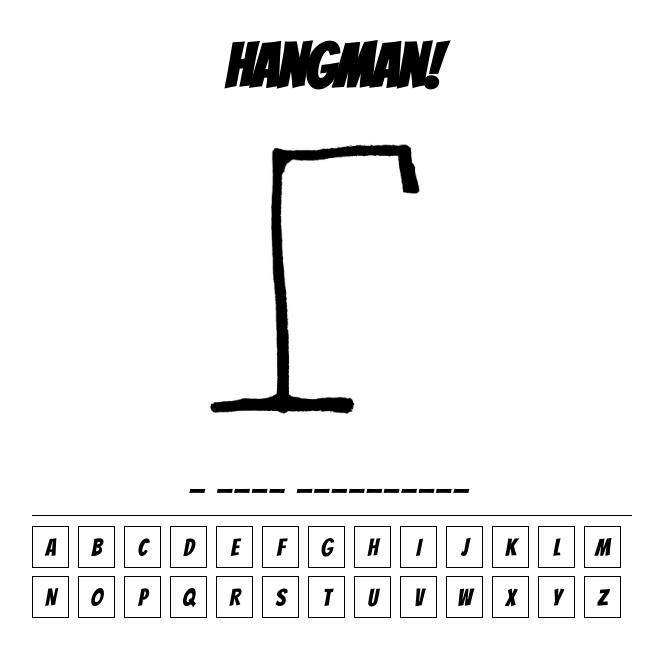
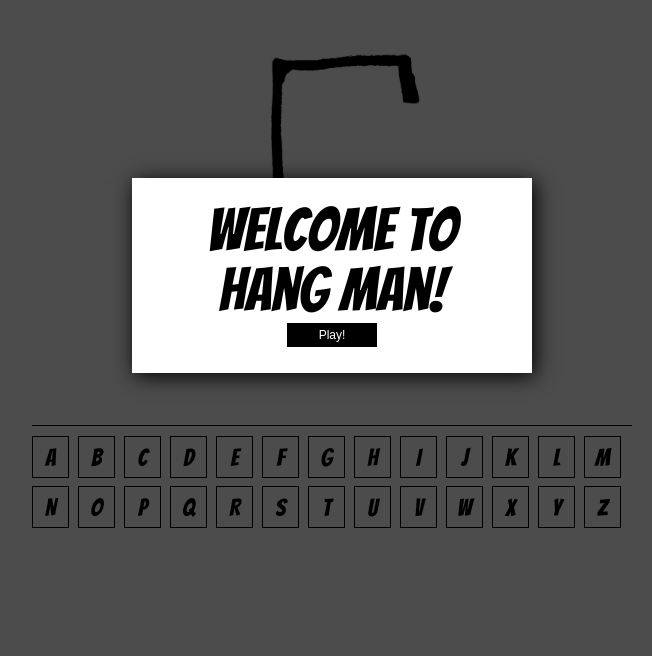
Before and after one commit to arlo47/hangman, a plain HTML site: page index.html in a window 1280 px wide. Shown: the whole page, without its empty margins (308-960 px from the left). Drawn offline with Linux system fonts and the light colour scheme.

Commit message:
Add files via upload

```diff
--- a/css/style.css
+++ b/css/style.css
@@ -21,10 +21,10 @@ body {
 
 main {
     width: 600px;
-    margin: 0 auto;
+    margin: 50px auto;
 }
 
-section#letter-container {
+#letter-container {
     display: grid;
     grid-gap: 10px;
     grid-template-columns: repeat(13, 36px);
@@ -33,12 +33,12 @@ section#letter-container {
     padding-top: 10px;
 }
 
-section#hangman-container {
+#hangman-container {
     margin-bottom: 30px;
     height: 280px;
 }
 
-section#answer-container {
+#answer-container {
     height: 45px;
     padding: 10px 0;
     font-family: 'bangersregular';
@@ -47,7 +47,7 @@ section#answer-container {
     text-align: center;
 }
 
-section#game-over, section#main-menu {
+#game-over, #you-win {
     width: 200px;
     height: 75px;
     background-color: #FFF;
@@ -62,7 +62,22 @@ section#game-over, section#main-menu {
     margin: -400px auto;
 }
 
-section#overlay {
+#main-menu {
+    width: 300px;
+    height: 145px;
+    background-color: #FFF;
+    color: #000;
+    text-align: center;
+    font-family: 'bangersregular';
+    font-size: 60px;
+    padding: 25px 50px;
+    position: relative;
+    z-index: 99;
+    box-shadow: 3px 3px 20px #000;
+    margin: -400px auto;
+}
+
+#overlay {
     position: absolute;
     z-index: 98;
     background-color: #000;
@@ -75,12 +90,12 @@ section#overlay {
 /*
 ** General
 */
-section#game-over > * {
+#game-over > *, #main-menu > *, #you-win > * {
     display: block;
     margin: 0 auto;
 }
 
-section#game-over a {
+#game-over a, #main-menu a, #you-win a {
     font-size: 12px;
     text-decoration: none;
     background-color: #000;
@@ -90,7 +105,7 @@ section#game-over a {
     width: 70px;
 }
 
-section#game-over a:hover {
+#game-over a:hover {
     background-color: #2b2b2b;
 }
 
@@ -112,7 +127,7 @@ figure {
     text-align: center;
 }
 
-section#hangman-container img {
+#hangman-container img {
     width: 250px;
     height: auto;
     display: block;
@@ -126,3 +141,8 @@ figure:hover {
 .hide {
     display: none;
 }
+
+.not-valid {
+    cursor: not-allowed !important;
+    opacity: 0.6;
+}
--- a/index.html
+++ b/index.html
@@ -7,18 +7,16 @@
     <title>Hang Man</title>
     <link rel="stylesheet" href="css/style.css" type="text/css">
 </head>
-<body onload="view.outputAnswer()">
+<body>
     <main>
-        <h1>Hangman!</h1>
+        <div id="hangman-container">
+            <img id="hangman" src="img/hangman-0.jpg" alt="The Hang Man">
+        </div>
 
-        <section id="hangman-container">
-            <img id="hangman" src="img/hangman-0.jpg" alt="The Hang Man">
-        </section>
+        <div id="answer-container">
+        </div>
 
-        <section id="answer-container">
-        </section>
-
-        <section id="letter-container">
+        <div id="letter-container">
             <figure>A</figure>
             <figure>B</figure>
             <figure>C</figure>
@@ -45,20 +43,24 @@
             <figure>X</figure>
             <figure>Y</figure>
             <figure>Z</figure>
-        </section>
+        </div>
     </main>
 
 
-    <section id="game-over" class="hide">
+    <div id="game-over" class="hide">
         <span>YOU LOSE!</span>
         <a href="index.html">Play Again?</a>
-    </section>
-    <section id="main-menu" class="hide">
+    </div>
+    <div id="you-win" class="hide">
+        <span>YOU WIN!</span>
+        <a href="index.html">Play Again?</a>
+    </div>
+    <div id="main-menu">
         <span>Welcome to Hang Man!</span>
-        <a href="index.html">Play!</a>
-    </section>
-    <section id="overlay" class="hide">
-    </section>
+        <a href="#" onclick="view.playGame()">Play!</a>
+    </div>
+    <div id="overlay">
+    </div>
 
 
     <script src="js/app.js"></script>
--- a/js/app.js
+++ b/js/app.js
@@ -1,68 +1,128 @@
 /**NOTES
  * having both chancesLeft and hangIndex is kind of redundant.
  * having my functions directly modify global variables does not follow functional programming methodology
- * 1 off problem on line 53 (view.drawHangMan())
- * Disable/fade out letters once they are picked
+ * compareArrays() not invoking when sentence is complete
  */
 
 let game = {
-    firstAnswer: "I love JavaScript".split(""),
+    //correct answer, user input is compared against this
+    answer: "I love JavaScript".toUpperCase().split(""),
+    //stores user input
     userAnswer: [],
+    //node list of all user inpput options
     alphabet: document.querySelectorAll("figure"),
+    //number of lives until gameOver()
     chancesLeft: 6,
+    //used for hangmanArr index
+    hangIndex: 0,
     userGuess: function(e) {
-        let letter = e.target.innerText;
+        let letter = e.target.innerText.toUpperCase();
         let wasWrong = true;
 
-        for(let i = 0; i < game.firstAnswer.length; i++) {
-            if(letter.toLowerCase() === game.firstAnswer[i].toLowerCase()) {
+        //.not-valid makes the letter inactive (after being selected). You can only select each letter once.
+        if(e.target.classList.contains("not-valid")) {
+            return;
+        }
+
+        //if letter matches letters in answer array, add to userAnswer array
+        for(let i = 0; i < game.answer.length; i++) {
+            if(letter === game.answer[i]) {
                 game.userAnswer.splice(i, 1, letter);
                 wasWrong = false;
             }
         }
+
+        view.outputAnswer();
+        //add .not-valid to targeted letter
+        view.disableLetter(e.target);
+
+        //if not match wasWrong = true, lose a life and drawHangMan()
         if(wasWrong) {
             console.log("Wrong! " + --game.chancesLeft + " changes left.");
             view.drawHangMan();
         }
+        //otherwise check if game is over (userAnwer === answer)
+        else {
+            game.compareArrays();
+        }
+    },
+    //adds _ to each letter and " " to each " " in userAnswer array, to match answer array.
+    getAnswerLength: function() {
+        for(let i = 0; i < game.answer.length; i++) {
+            game.answer[i] === " " ? game.userAnswer.push(" ") : game.userAnswer.push("_");
+        }
         view.outputAnswer();
     },
-    getAnswerLength: function() {
-        for(let i = 0; i < game.firstAnswer.length; i++) {
-            game.firstAnswer[i] === " " ? game.userAnswer.push(" ") : game.userAnswer.push("_");
+    //compares userAnswer to answer array, if they are the same, game is won
+    compareArrays: function() {
+        let isComplete = true;
+        for(let i = 0; i < this.answer.length; i++) {
+            if(this.userAnswer[i] == this.answer[i]) {
+                isComplete = true;
+            }
+            else {
+                isComplete = false;
+                return;
+            }
+        }
+        if(isComplete) {
+            view.gameWon();
         }
     }
 }
 
 let view = {
-    hangIndex: 0,
+    //outputs userAnswer to DOM
     outputAnswer: function() {
         let answerContainer = document.getElementById("answer-container");
 
         answerContainer.innerHTML = "";
         answerContainer.innerHTML = game.userAnswer.join("");
     },
+    //adds to hangman drawing each time you guess incorrectly
     drawHangMan: function() {
         let hangman = document.getElementById("hangman");
         let hangmanArr = ["hangman-0.jpg", "hangman-1.jpg", "hangman-2.jpg", "hangman-3.jpg", "hangman-4.jpg", "hangman-5.jpg", "hangman-6.jpg"];
 
-        if(view.hangIndex < 5) {
-            view.hangIndex++;
-            hangman.src = "img/" + hangmanArr[view.hangIndex];
+        if(game.hangIndex < 5) {
+            game.hangIndex++;
+            hangman.src = "img/" + hangmanArr[game.hangIndex];
         }
         else {
-            view.hangIndex++;
-            hangman.src = "img/" + hangmanArr[view.hangIndex];
+            game.hangIndex++;
+            hangman.src = "img/" + hangmanArr[game.hangIndex];
             view.gameOver();
         }
     },
+    //shows #game-over and #overlay elements in DOM when you lose
     gameOver: function() {
         let gameOverContainer = document.getElementById("game-over");
         let overlay = document.getElementById("overlay");
 
         gameOverContainer.classList.toggle("hide");
         overlay.classList.toggle("hide");
+    },
+    //shows #you-win and #overlay elements in DOM when you win
+    gameWon: function() {
+        let youWinContainer = document.getElementById("you-win");
+        let overlay = document.getElementById("overlay");
+
+        youWinContainer.classList.toggle("hide");
+        overlay.classList.toggle("hide");
+    },
+    //hides main menu when user clicks "play"
+    playGame: function() {
+        let mainMenuContainer = document.getElementById("main-menu");
+        let overlay = document.getElementById("overlay");
+
+        mainMenuContainer.classList.add("hide");
+        overlay.classList.add("hide");
+        game.getAnswerLength();
+    },
+    //adds .not-valid class to targeted letters
+    disableLetter: function(letter) {
+        letter.classList.add("not-valid");
     }
 }
-
-game.getAnswerLength();
+//creates a node list of all letter options in DOM
 game.alphabet.forEach((letter) => letter.addEventListener("click", game.userGuess));
```
